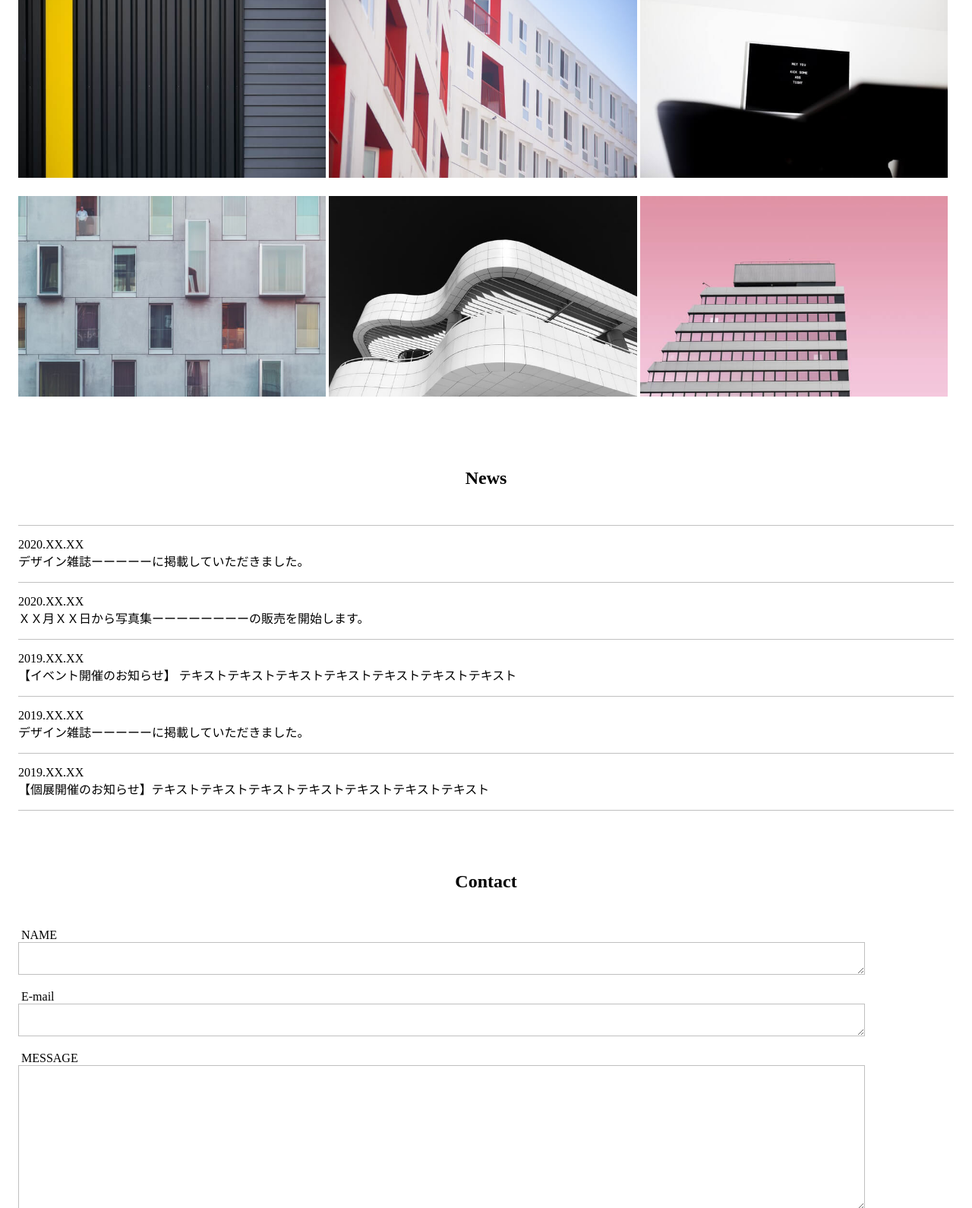
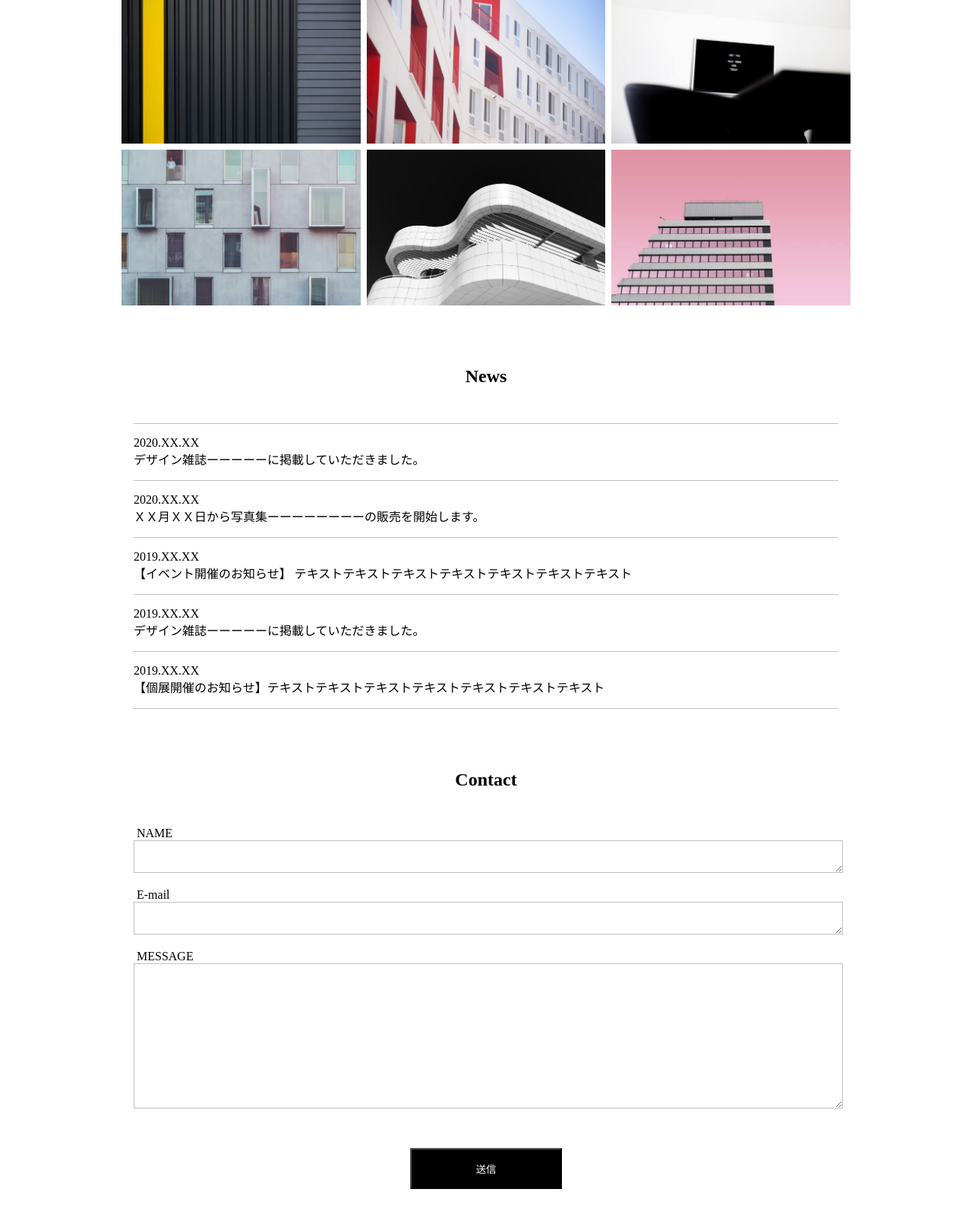
Before and after one commit to yuna060969/-11, a plain HTML site: page index.html in a window 1280 px wide. Shown: the part 1210-2800 px from the top of the page at 76% size. Drawn offline with Linux system fonts and the light colour scheme.

Commit message:
Add files via upload

```diff
--- a/index.html
+++ b/index.html
@@ -35,12 +35,14 @@
     </div>
     <div class="works">
       <h2 id="works">Works</h2>
+      <div class="w-i">
       <img class="pic" src="works1.jpg" alt="works1">
       <img class="pic" src="works2.jpg" alt="works1">
       <img class="pic" src="works3.jpg" alt="works1">
       <img class="pic" src="works4.jpg" alt="works1">
       <img class="pic" src="works5.jpg" alt="works1">
       <img class="pic" src="works6.jpg" alt="works1">
+    </div>
     </div>
 
     <div class="news">
--- a/style.css
+++ b/style.css
@@ -7,12 +7,13 @@ header {
 }
 
 .hero {
+  width: 80%;
   display: flex;
-  margin: 8px;
+  margin: 8px auto;
 }
 
 .hero :hover {
-  color: gray;
+  opacity: 0.5;
 }
 
 h1 {
@@ -52,10 +53,6 @@ h2 {
   margin: 16px;
 }
 
-.works img {
-  padding: 10px 0;
-}
-
 .news p {
   margin: 16px;
   font-size: 16px;
@@ -78,7 +75,7 @@ label {
 
 textarea {
   border: 1px solid silver;
-  width: 90%;
+  width: 100%;
   font-size: 32px;
 }
 
@@ -97,6 +94,10 @@ button {
   margin: 32px 0;
 }
 
+.btn {
+  text-align: center;
+}
+
 button:hover {
   background: white;
   color: black;
@@ -112,22 +113,42 @@ footer {
   color: white;
   font-size: 10px;
   width: 100%;
-  height: 4px;
   padding: 16px 0;
 }
 
 @media (min-width: 600px) {
+  .w-i {
+    display: flex;
+    flex-wrap: wrap;
+    gap: 8px;
+    max-width: 960px;
+    margin: 0 auto;
+  }
   .pic {
-    flex-wrap: wrap;
     width: calc((100% - 16px) / 3);
-    justify-content: space-between;
   }
   header {
+    max-width: 960px;
     display: flex;
     justify-content: space-between;
-    margin: 80px 32px 96px;
+    margin: 80px auto 96px;
   }
   .hero {
     gap: 32px;
   }
+
+  .about {
+    max-width: 960px;
+    margin: 0 auto;
+  }
+
+  .news {
+    max-width: 960px;
+    margin: 0 auto;
+  }
+
+  form {
+    max-width: 960px;
+    margin: 0 auto;
+  }
 }
```
